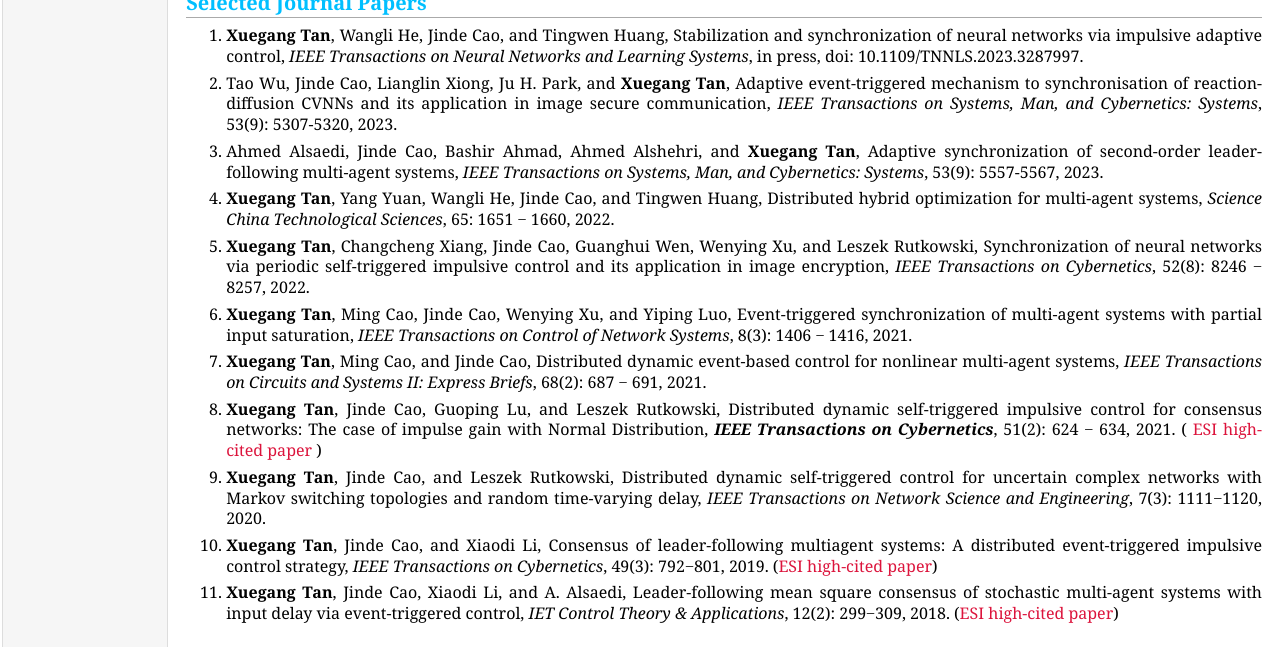
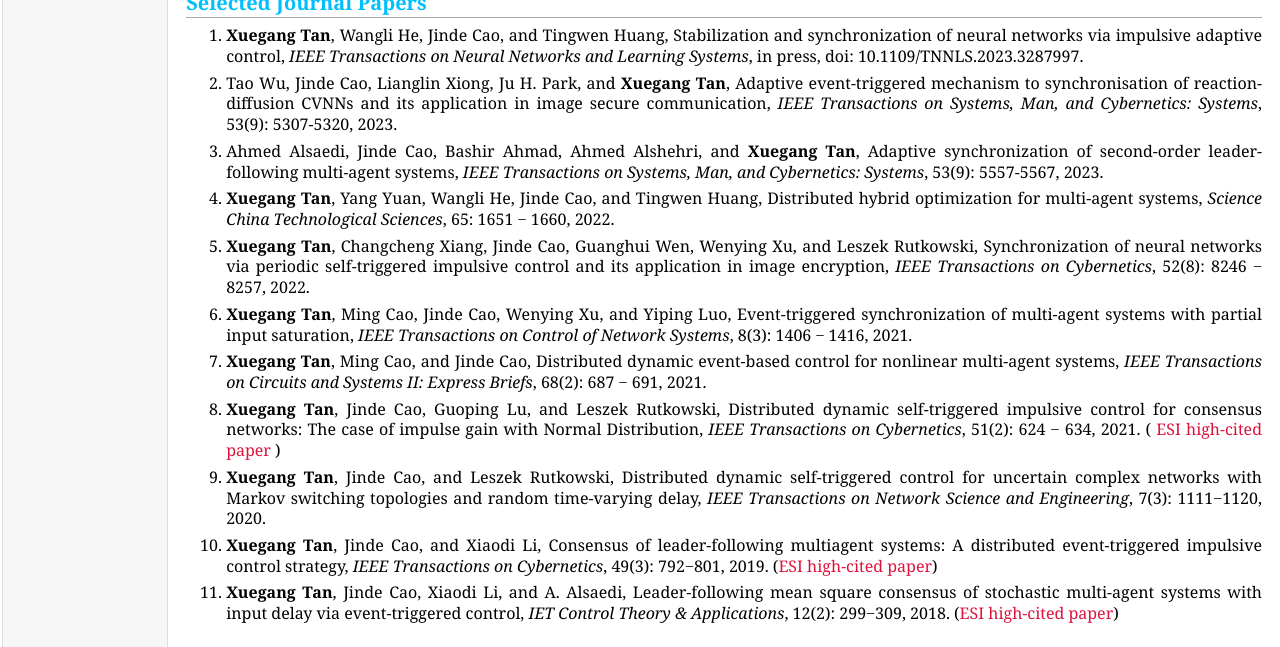
Before and after one commit to XuegangTan/XuegangTan.github.io, a plain HTML site: page publications.html in a window 1280 px wide. Shown: the part 134-781 px from the top of the page. Drawn offline with Linux system fonts and the light colour scheme.

Commit message:
Update publications.html

```diff
--- a/publications.html
+++ b/publications.html
@@ -61,7 +61,7 @@ and Synthesis, Springer, Singapore, 2023.</p></li>
 
 <li><p style="text-align: justify;"> <b>Xuegang Tan</b>, Ming Cao, and Jinde Cao, Distributed dynamic event-based control for nonlinear multi-agent systems, <i>IEEE Transactions on Circuits and Systems II: Express Briefs</i>, 68(2): 687 − 691, 2021.</p></li>
 
-<li><p style="text-align: justify;"> <b>Xuegang Tan</b>, Jinde Cao, Guoping Lu, and Leszek Rutkowski, Distributed dynamic self-triggered impulsive control for consensus networks: The case of impulse gain with Normal Distribution, <i><b>IEEE Transactions on Cybernetics</b></i>, 51(2): 624 − 634, 2021. (<font color=Crimson> ESI high-cited paper </font>)</p></li>
+<li><p style="text-align: justify;"> <b>Xuegang Tan</b>, Jinde Cao, Guoping Lu, and Leszek Rutkowski, Distributed dynamic self-triggered impulsive control for consensus networks: The case of impulse gain with Normal Distribution, <i>IEEE Transactions on Cybernetics</i>, 51(2): 624 − 634, 2021. (<font color=Crimson> ESI high-cited paper </font>)</p></li>
 
 <li><p style="text-align: justify;"> <b>Xuegang Tan</b>, Jinde Cao, and Leszek Rutkowski, Distributed dynamic self-triggered control for uncertain complex networks with Markov switching topologies and random time-varying delay, <i>IEEE Transactions on Network Science and Engineering</i>, 7(3): 1111−1120, 2020.</p></li>
 
```
